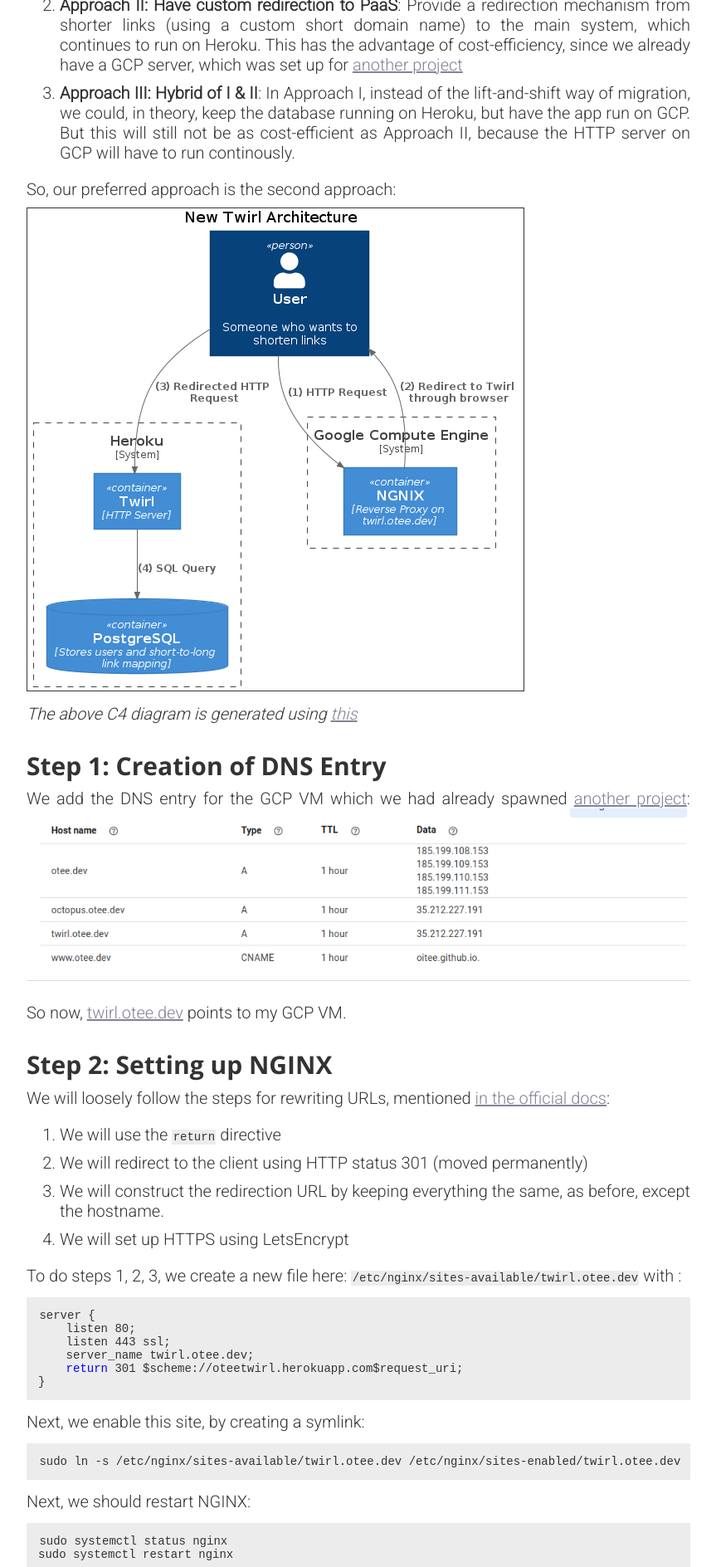
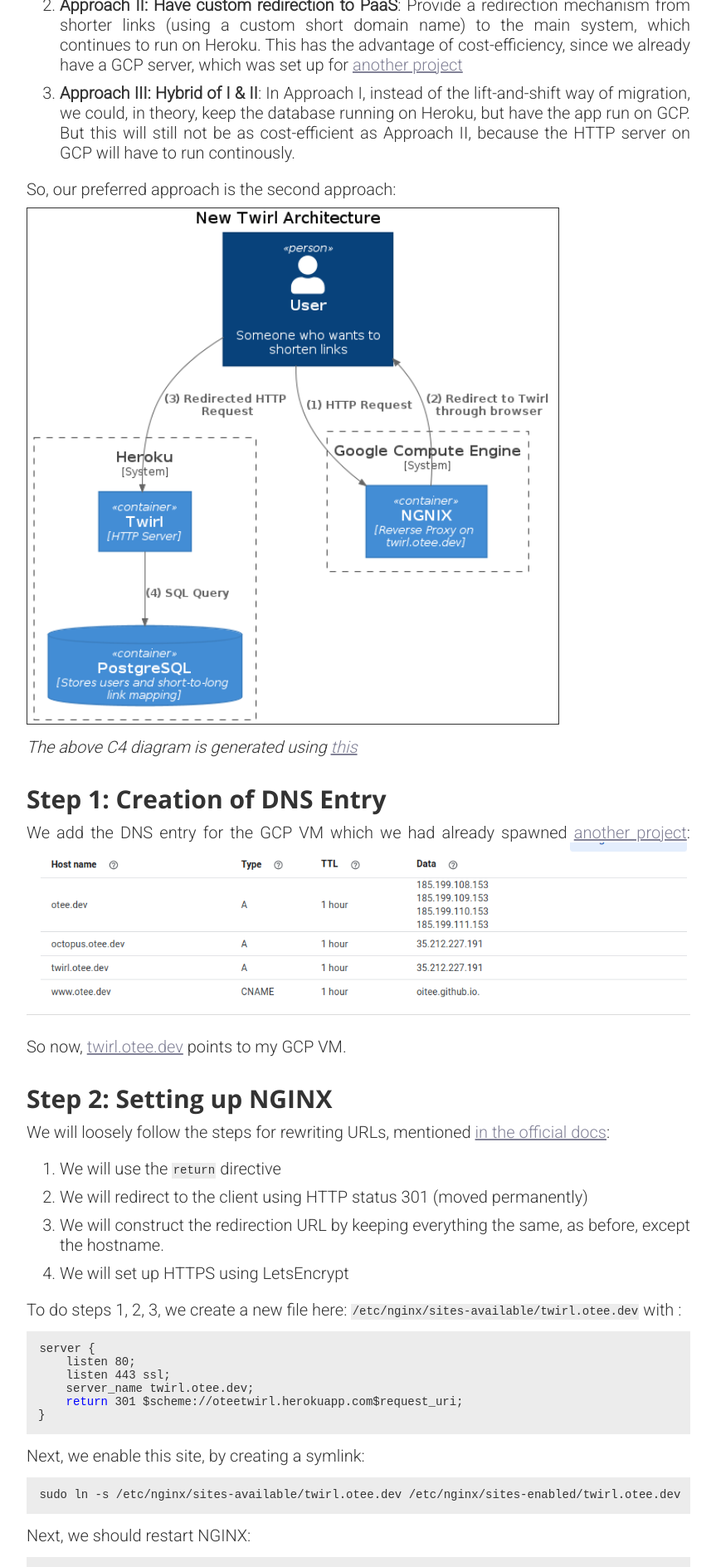
Before and after one commit to oitee/oitee.github.io, a Jekyll site: the page built from _posts/2022-01-13-making-short-links-shorter.md, in a window 1280 px wide. Shown: the part 1098-2986 px from the top of the page at 83% size, without its empty margins (208-1071 px from the left). Built offline with Jekyll 4.4.1, drawn with Linux system fonts in a browser that asks for light colours.

Commit message:
Resize image

```diff
--- a/_posts/2022-01-13-making-short-links-shorter.md
+++ b/_posts/2022-01-13-making-short-links-shorter.md
@@ -31,7 +31,7 @@ There are, largely, three ways to go about this:
 
 So, our preferred approach is the second approach:
 
-<img src="/assets/images/new_twirl_architecture.png" border="1px">
+<img src="/assets/images/new_twirl_architecture.png" border="1px" width="80%">
 
 _The above C4 diagram is generated using_ [_this_](https://gist.github.com/oitee/725732646af54024d4bc242608e1cf4e)
 
```
